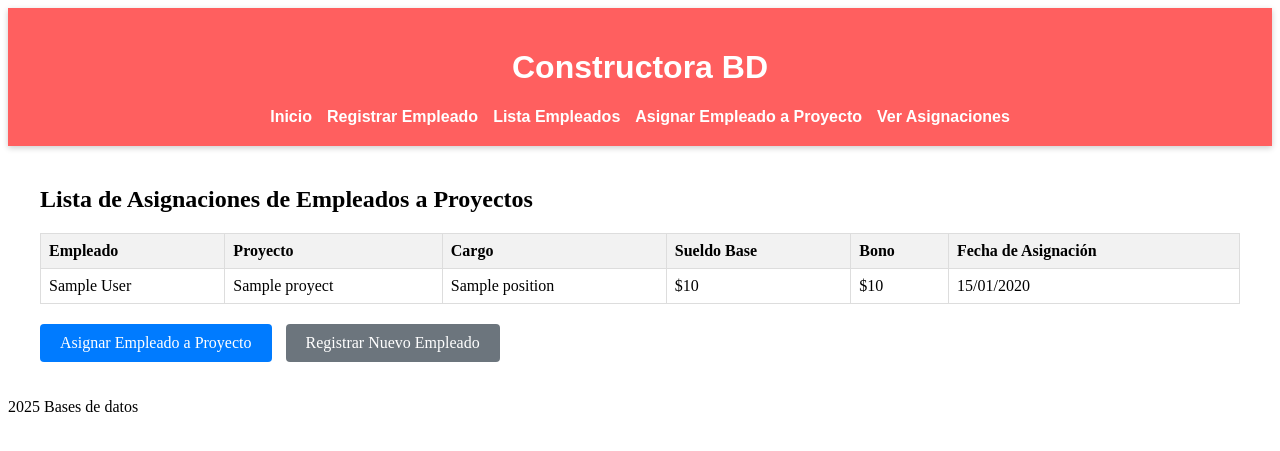
After one commit to YinYanCat/BDD_Constructora, a Django app: template app/templates/app/lista_asignaciones.html in a window 1280 px wide. The commit adds this page. Shown: the top 451 px of the page. Run offline with Django 3.2, Linux system fonts and the light colour scheme; the template is opened without the code that fills it: most values are stand-ins (such as "Sample title", 1, 10 or a date in 2020).

Commit message:
Agregar vistas y lógica para la asignación de empleados a proyectos y la lista de asignaciones

```diff
--- a/app/templates/app/base.html
+++ b/app/templates/app/base.html
@@ -18,7 +18,10 @@
         <nav id="navbar">
             <ul>
                 <li><a href="{% url 'home' %}">Inicio</a></li>
-
+                <li><a href="{% url 'registro_empleado' %}">Registrar Empleado</a></li>
+                <li><a href="{% url 'lista_empleados' %}">Lista Empleados</a></li>
+                <li><a href="{% url 'asignar_empleado_proyecto' %}">Asignar Empleado a Proyecto</a></li>
+                <li><a href="{% url 'lista_asignaciones' %}">Ver Asignaciones</a></li>
             </ul>
         </nav>
     </header>
--- /dev/null
+++ b/app/templates/app/lista_asignaciones.html
@@ -0,0 +1,89 @@
+{% extends 'app/base.html' %}
+{% load static %}
+
+{% block content %}
+<div class="container">
+    <h2>Lista de Asignaciones de Empleados a Proyectos</h2>
+
+    {% if asignaciones %}
+        <table class="table">
+            <thead>
+                <tr>
+                    <th>Empleado</th>
+                    <th>Proyecto</th>
+                    <th>Cargo</th>
+                    <th>Sueldo Base</th>
+                    <th>Bono</th>
+                    <th>Fecha de Asignación</th>
+                </tr>
+            </thead>
+            <tbody>
+                {% for asignacion in asignaciones %}
+                <tr>
+                    <td>{{ asignacion.worker.first_name }} {{ asignacion.worker.last_name }}</td>
+                    <td>{{ asignacion.proyect.name }}</td>
+                    <td>{{ asignacion.position }}</td>
+                    <td>${{ asignacion.worker.base_pay|floatformat:0 }}</td>
+                    <td>${{ asignacion.bonus_pay|floatformat:0 }}</td>
+                    <td>{{ asignacion.proyect.start_date|date:"d/m/Y" }}</td>
+                </tr>
+                {% endfor %}
+            </tbody>
+        </table>
+    {% else %}
+        <p>No hay asignaciones de empleados a proyectos registradas.</p>
+    {% endif %}
+
+    <div class="actions">
+        <a href="{% url 'asignar_empleado_proyecto' %}" class="btn btn-primary">Asignar Empleado a Proyecto</a>
+        <a href="{% url 'registro_empleado' %}" class="btn btn-secondary">Registrar Nuevo Empleado</a>
+    </div>
+</div>
+
+<style>
+    .container {
+        max-width: 1200px;
+        margin: 0 auto;
+        padding: 20px;
+    }
+
+    .table {
+        width: 100%;
+        border-collapse: collapse;
+        margin-bottom: 20px;
+    }
+
+    .table th, .table td {
+        border: 1px solid #ddd;
+        padding: 8px;
+        text-align: left;
+    }
+
+    .table th {
+        background-color: #f2f2f2;
+        font-weight: bold;
+    }
+
+    .actions {
+        margin-top: 20px;
+    }
+
+    .btn {
+        display: inline-block;
+        padding: 10px 20px;
+        text-decoration: none;
+        border-radius: 4px;
+        margin-right: 10px;
+    }
+
+    .btn-primary {
+        background-color: #007bff;
+        color: white;
+    }
+
+    .btn-secondary {
+        background-color: #6c757d;
+        color: white;
+    }
+</style>
+{% endblock %}
--- a/app/urls.py
+++ b/app/urls.py
@@ -10,4 +10,6 @@ urlpatterns = [
     path('registro_horario/', registro_horario, name='registro horario'),
     path('registro_empleado/', registro_empleado, name='registro_empleado'),
     path('lista_empleados/', lista_empleados, name='lista_empleados'),
+    path('asignar_empleado_proyecto/', asignar_empleado_proyecto, name='asignar_empleado_proyecto'),
+    path('lista_asignaciones/', lista_asignaciones, name='lista_asignaciones'),
 ]
```
Also changed, not shown: app/templates/app/asignar_empleado_proyecto.html (added, +59 -0 lines), app/views.py (+34 -0 lines).
